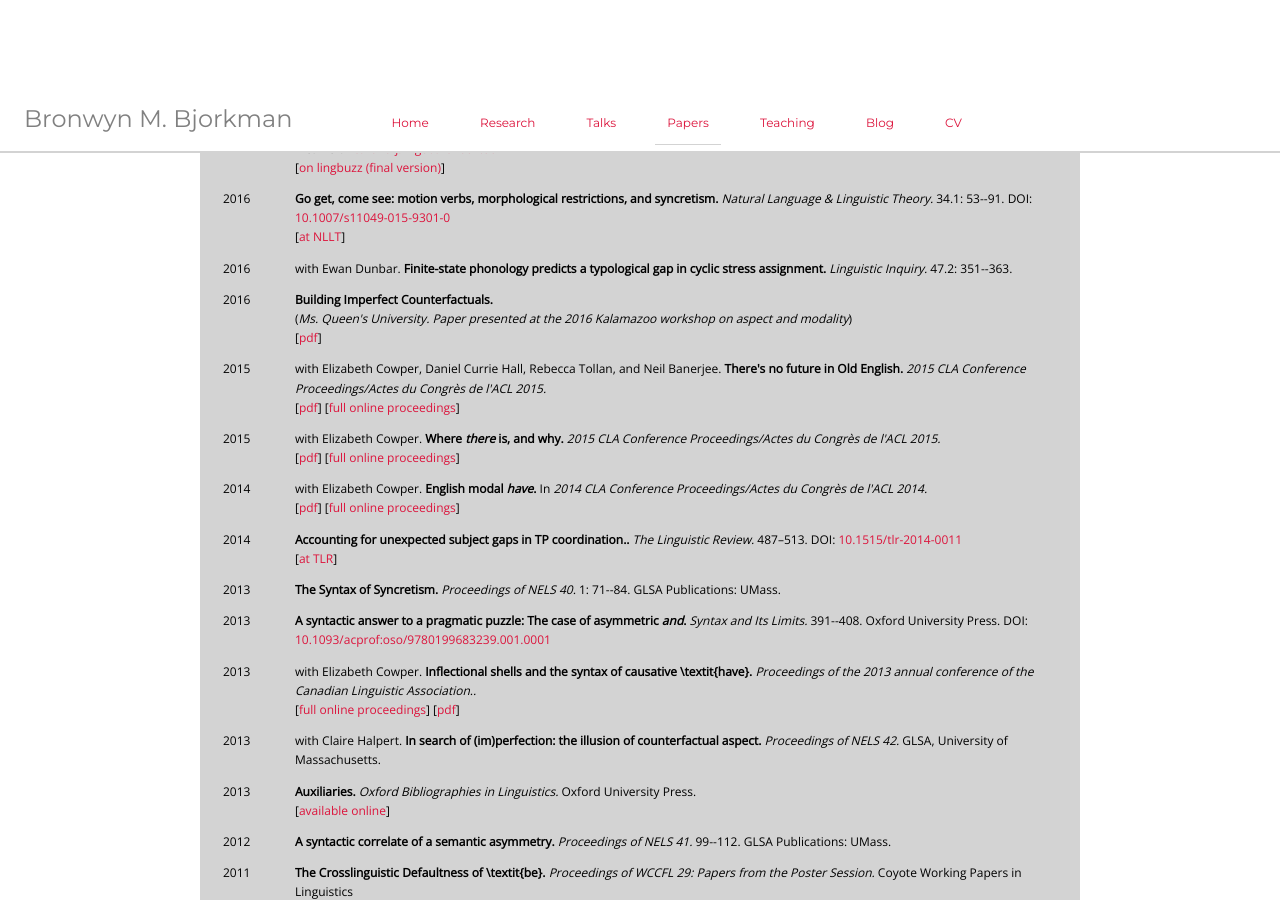
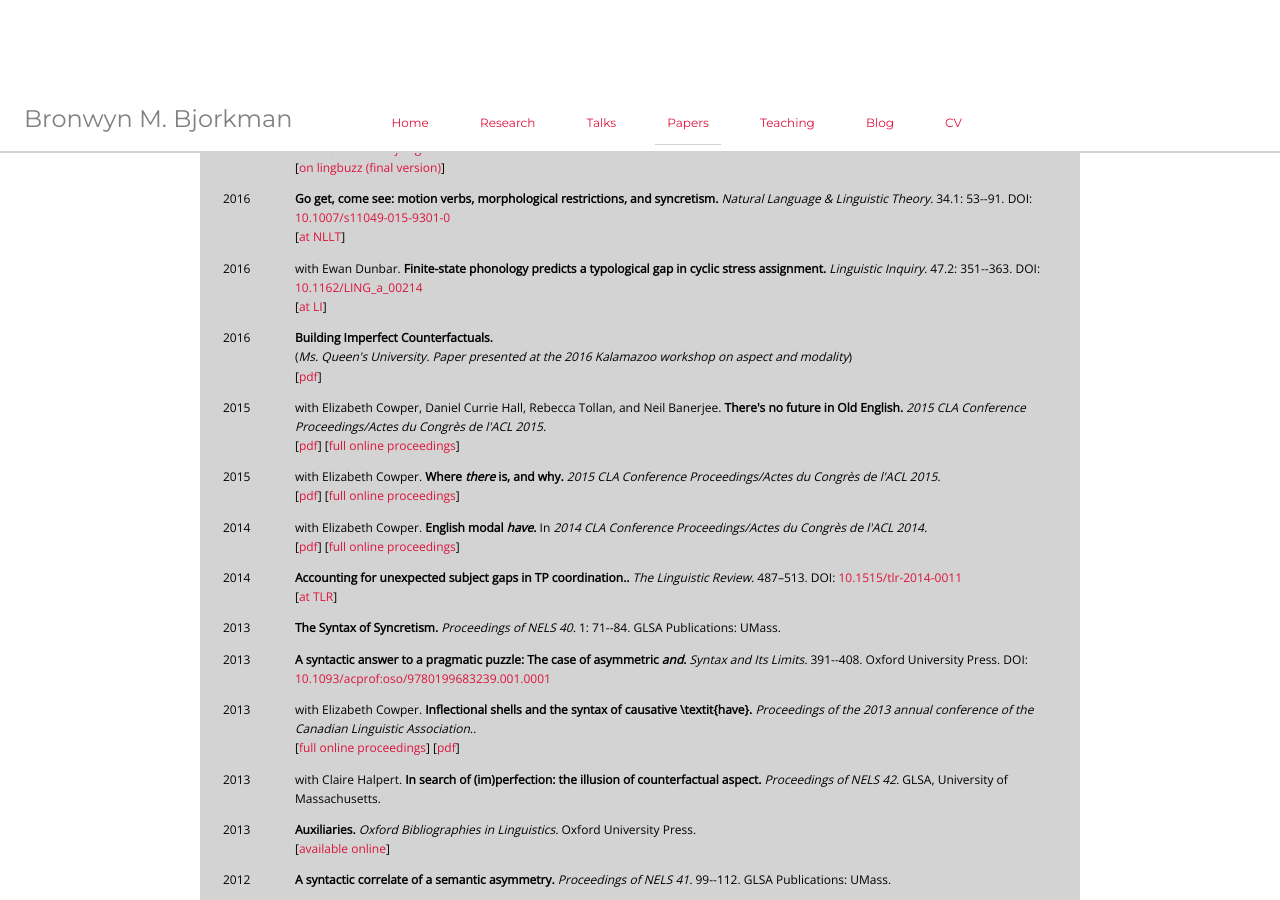
Before and after one commit to bronwynbjorkman/bronwynbjorkman.github.io, a Jekyll site: the page built from papers.html, in a window 1280 px wide and 900 px high, scrolled down 893 px. Built offline with Jekyll 4.4.1, drawn with Linux system fonts in a browser that asks for light colours.

Commit message:
Updated papers.yml

```diff
--- a/_data/papers.yml
+++ b/_data/papers.yml
@@ -136,6 +136,9 @@
   title: 'Finite-state phonology predicts a typological gap in cyclic stress assignment'
   vol: '47.2'
   year: '2016'
+  DOI: 10.1162/LING_a_00214
+  link: https://www.mitpressjournals.org/doi/10.1162/LING_a_00214
+  linktext: "at LI"
 - authors: ''
   type: journal
   venue: 'Natural Language & Linguistic Theory'
```
